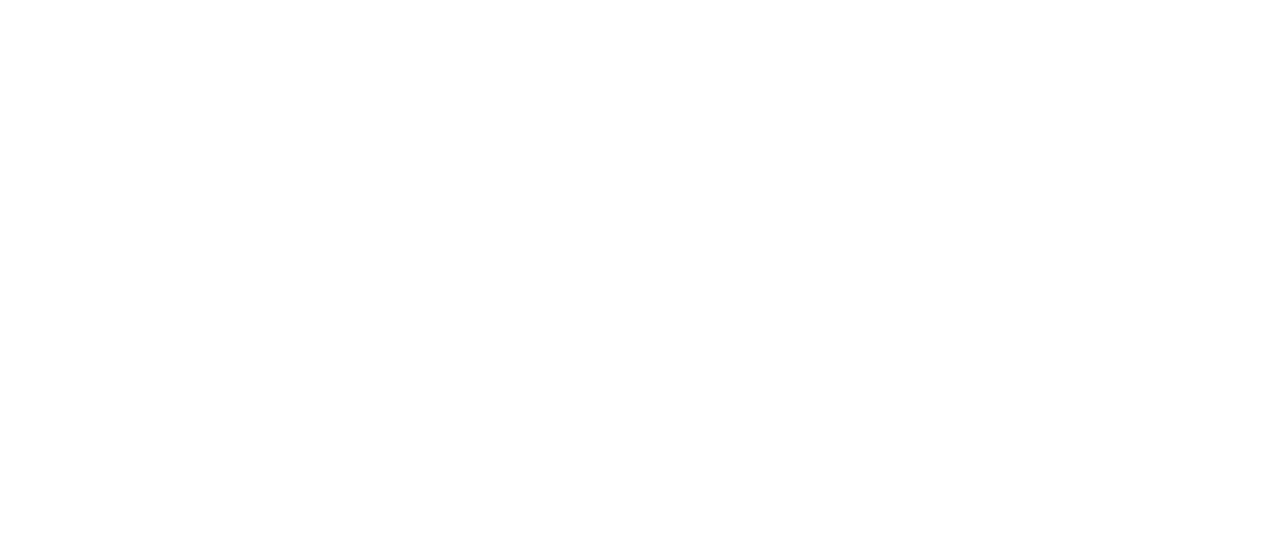
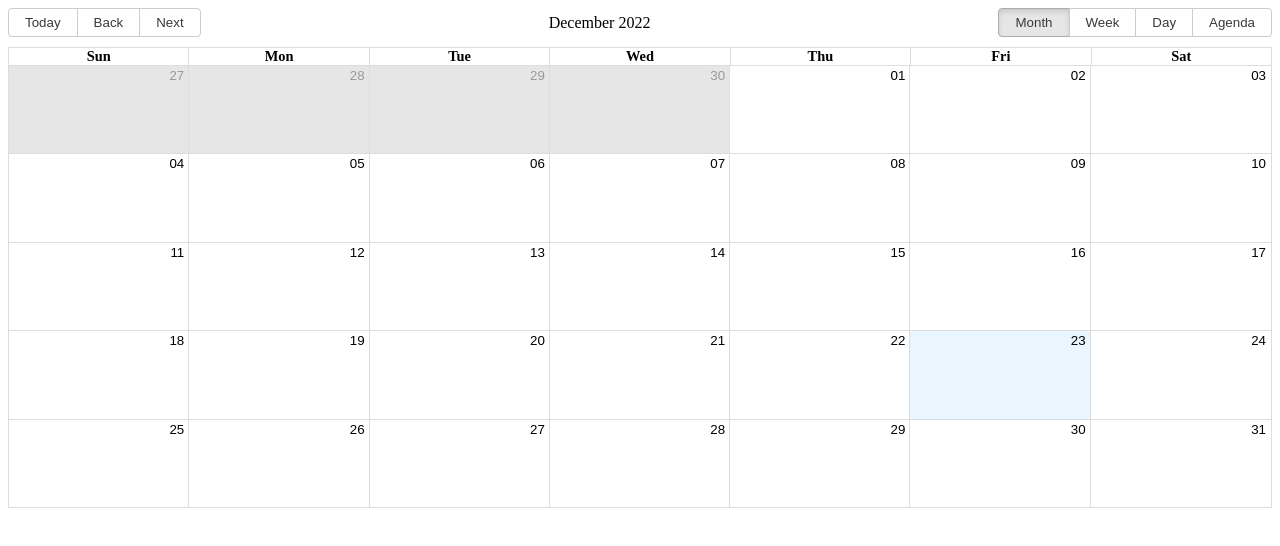
Before and after one commit to ZHANGJialiHappy/Calendar-integrated-Google-CalendarAPI, a React (Create React App) app in the folder client/: page /calendar in a window 1280 px wide. Shown: the top 546 px of the page. Built offline with nearby package versions, Linux system fonts and the light colour scheme.

Commit message:
feat: add calendar

```diff
--- a/client/package.json
+++ b/client/package.json
@@ -9,7 +9,9 @@
     "@testing-library/user-event": "^13.5.0",
     "jwt-decode": "^3.1.2",
     "react": "^18.2.0",
+    "react-big-calendar": "^1.5.2",
     "react-dom": "^18.2.0",
+    "react-router-dom": "^6.6.0",
     "react-scripts": "5.0.1",
     "web-vitals": "^2.1.4"
   },
--- a/client/src/App.js
+++ b/client/src/App.js
@@ -1,24 +1,22 @@
-import './App.css';
-import { GoogleLogin } from '@react-oauth/google';
-import jwt_decode from "jwt-decode";
+import { BrowserRouter as Router, Routes, Route } from "react-router-dom";
+import { Authentication } from './features/Authentication';
+import { MyCalendar } from './features/MyCalendar';
+import { GoogleOAuthProvider } from '@react-oauth/google';
 
 function App() {
   return (
-    <div className="App">
-      <GoogleLogin
-        onSuccess={credentialResponse => {
-          console.log(credentialResponse.credential
-            );
-          var decoded = jwt_decode(credentialResponse.credential);
-          console.log(decoded);
-        }}
-        onError={() => {
-          console.log('Login Failed');
-        }}
-        useOneTap
-      />
+    <div>
+      <Router>
+        <Routes>
+          <Route path="/" element={
+            <GoogleOAuthProvider clientId="970051887302-1krks0j43fruumtg5g3hcegoeebemc4c.apps.googleusercontent.com">
+              <Authentication/>
+            </GoogleOAuthProvider>
+          } />
+          <Route path="/calendar" element={<MyCalendar />} />
+        </Routes>
+      </Router>
     </div>
-  );
+  )
 }
-
 export default App;
--- /dev/null
+++ b/client/src/features/Authentication.js
@@ -0,0 +1,23 @@
+import { GoogleLogin } from '@react-oauth/google';
+import { useNavigate } from "react-router-dom";
+import jwt_decode from "jwt-decode";
+
+export const Authentication = ()=> {
+  const navigate = useNavigate();
+  return (
+    <div>
+      <GoogleLogin
+        onSuccess={credentialResponse => {
+          console.log(credentialResponse.credential
+            );
+          var decoded = jwt_decode(credentialResponse.credential);
+          console.log(decoded);
+          navigate('/calendar');
+        }}
+        onError={() => {
+          console.log('Login Failed');
+        }}
+      />
+    </div>
+  );
+}
--- /dev/null
+++ b/client/src/features/MyCalendar.js
@@ -0,0 +1,20 @@
+import {Calendar, momentLocalizer} from "react-big-calendar";
+import moment from "moment";
+import "../../node_modules/react-big-calendar/lib/css/react-big-calendar.css";
+
+const localizer = momentLocalizer(moment)
+
+export const MyCalendar = (props) => {
+
+  return (
+    <div>
+        <Calendar
+        localizer={localizer}
+        // events={""}
+        startAccessor="start"
+        endAccessor="end"
+        style={{ height: 500 }}
+        />
+    </div>
+  )
+}
--- a/client/src/index.js
+++ b/client/src/index.js
@@ -1,13 +1,10 @@
 import React from 'react';
 import ReactDOM from 'react-dom/client';
 import App from './App';
-import { GoogleOAuthProvider } from '@react-oauth/google';
 
 const root = ReactDOM.createRoot(document.getElementById('root'));
 root.render(
   <React.StrictMode>
-    <GoogleOAuthProvider clientId="970051887302-1krks0j43fruumtg5g3hcegoeebemc4c.apps.googleusercontent.com">
       <App />
-    </GoogleOAuthProvider>
   </React.StrictMode>
 );
```
Also changed, not shown: 2 other files (tests, documents, lock files or other folders).
